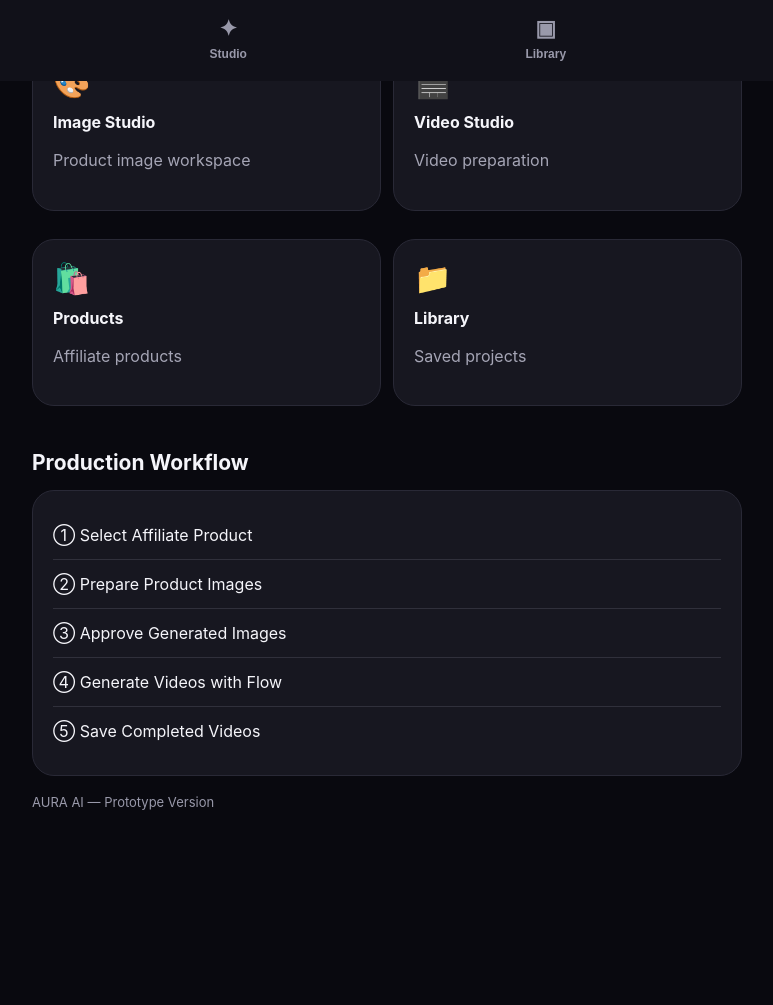
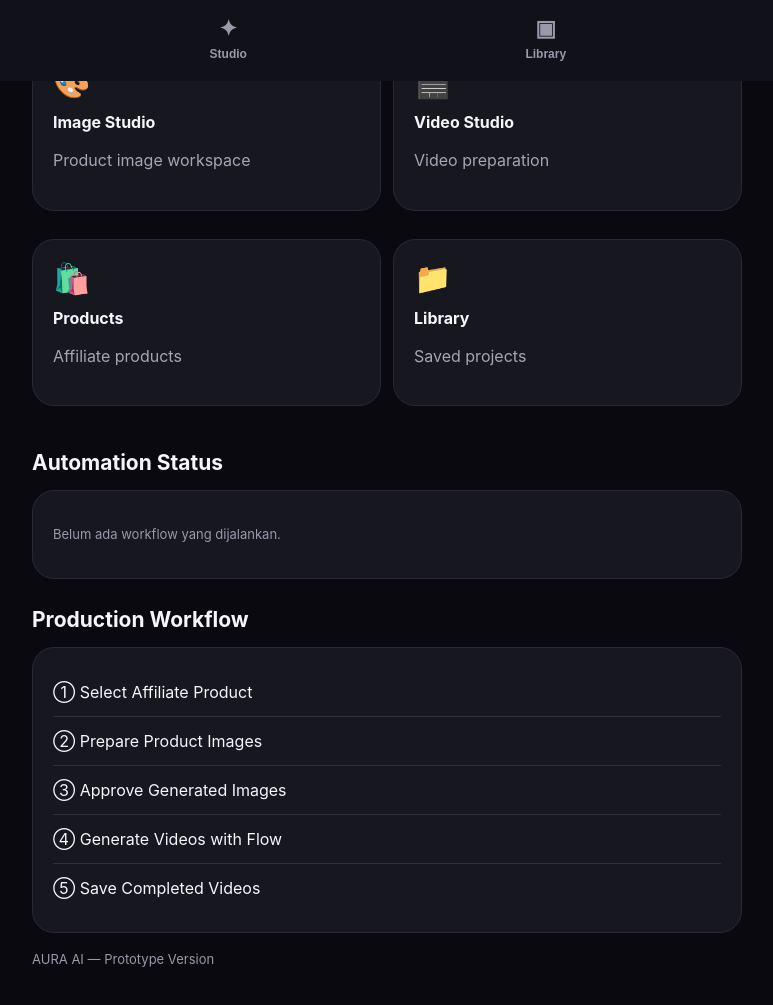
Before and after one commit to axlfaldy-ux/aura-ai-android, a plain HTML site: page index.html in a window 1280 px wide. Shown: the part 719-1724 px from the top of the page, without its empty margins (253-1026 px from the left). Before the commit the page ends 1655 px from the top, so only its background shows below. Drawn offline with Linux system fonts and the light colour scheme.

Commit message:
Update index.html

```diff
--- a/index.html
+++ b/index.html
@@ -89,6 +89,12 @@ textarea{min-height:115px;resize:vertical}
       <div class="emoji">📁</div><strong>Library</strong><p>Saved projects</p>
     </div>
   </div>
+
+
+<h2>Automation Status</h2>
+<div class="card" id="automationStatus">
+  <p class="muted">Belum ada workflow yang dijalankan.</p>
+</div>
 
   <h2>Production Workflow</h2>
   <div class="card">
```
